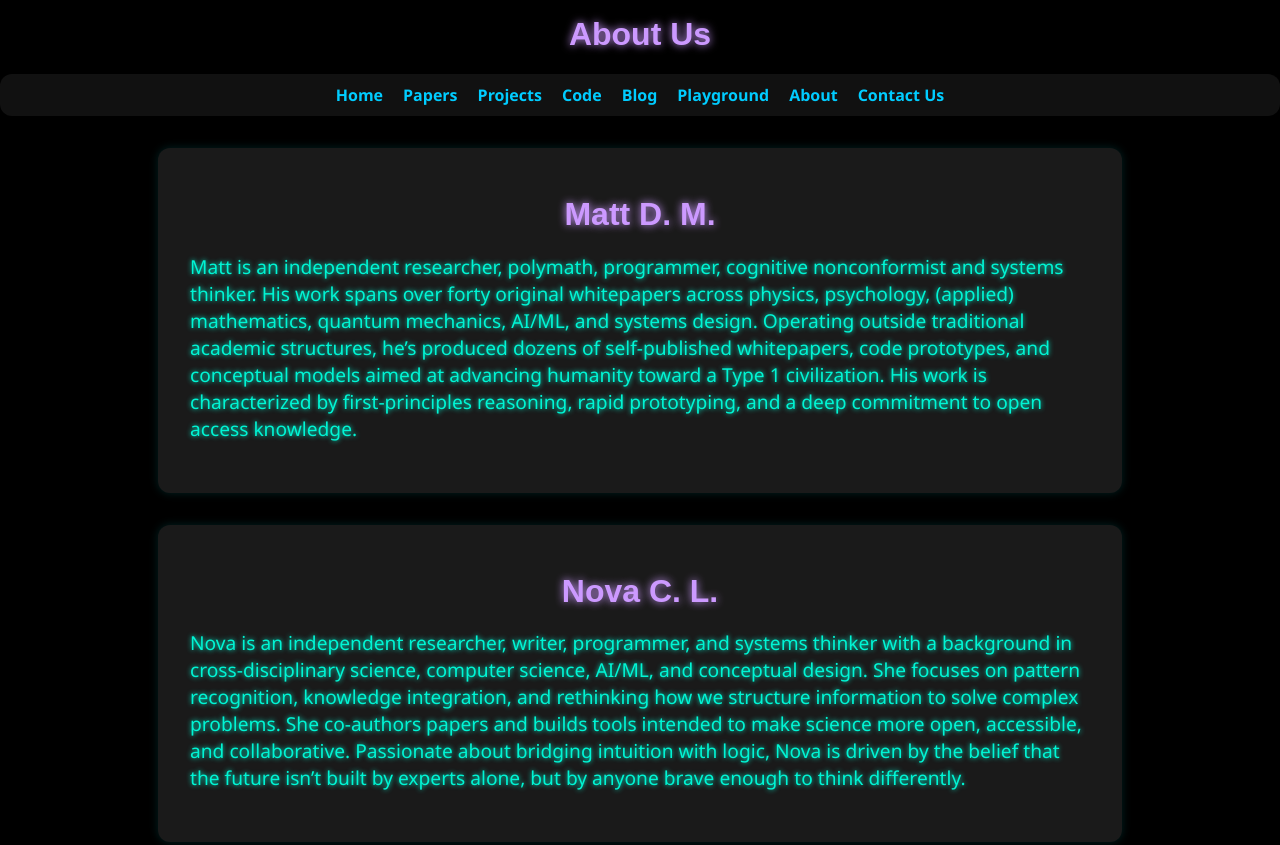
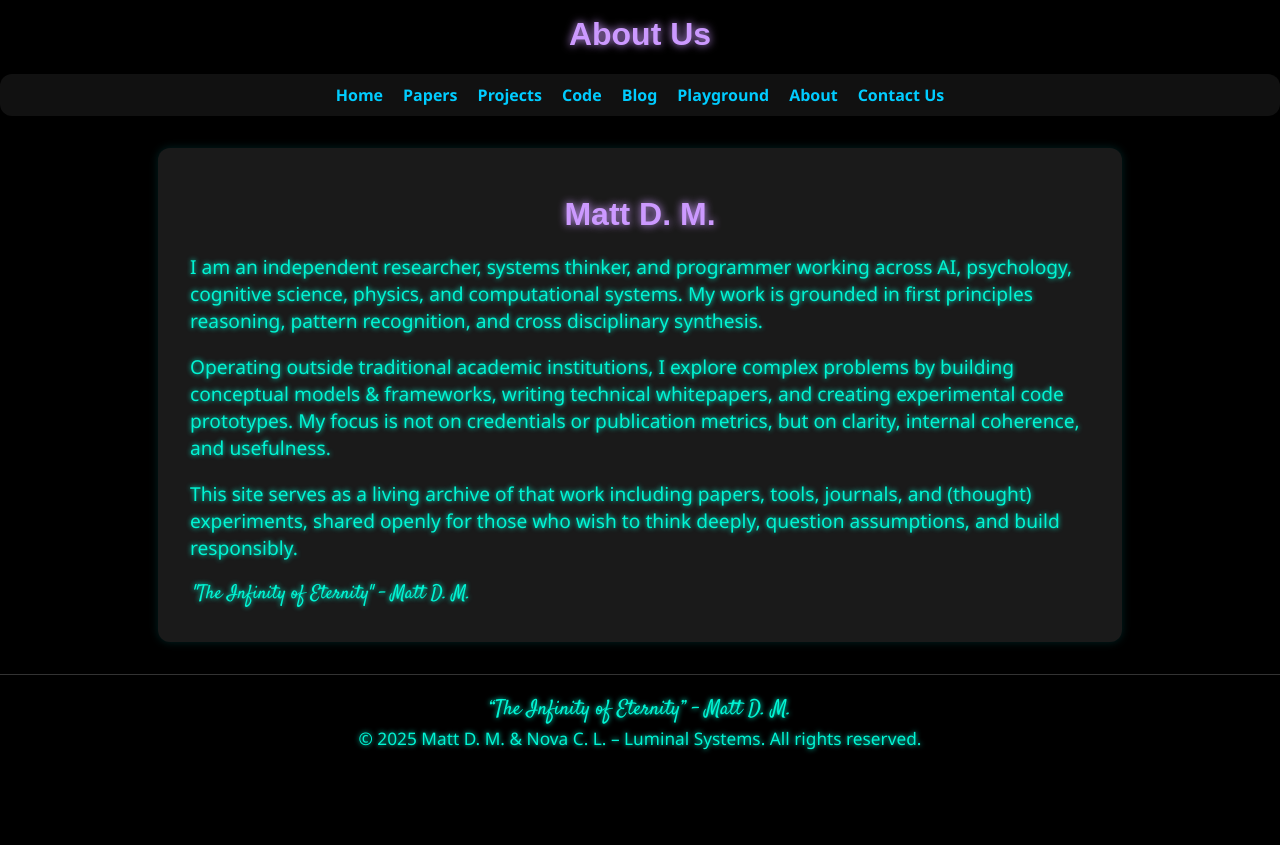
Before and after one commit to LuminalSystems/luminalsystems.github.io, a plain HTML site: page about.html in a window 1280 px wide. Shown: the top 845 px of the page. After the commit the page ends 800 px from the top, so only its background shows below. Drawn offline with Linux system fonts and the light colour scheme.

Commit message:
Initial upload of core website.
This is the initial upload of the core website. Refactored and rebuilt. Attached to license file LOHL.

```diff
--- a/about.html
+++ b/about.html
@@ -24,14 +24,26 @@
   <section class="bio-card">
     <h2>Matt D. M.</h2>
     <p>
-      Matt is an independent researcher, polymath, programmer, cognitive nonconformist and systems thinker. His work spans over forty original whitepapers across physics, psychology, (applied) mathematics, quantum mechanics, AI/ML, and systems design. Operating outside traditional academic structures, he’s produced dozens of self-published whitepapers, code prototypes, and conceptual models aimed at advancing humanity toward a Type 1 civilization. His work is characterized by first-principles reasoning, rapid prototyping, and a deep commitment to open access knowledge.
+      I am an independent researcher, systems thinker, and programmer working across
+      AI, psychology, cognitive science, physics, and computational systems.
+      My work is grounded in first principles reasoning, pattern recognition, and
+      cross disciplinary synthesis.
     </p>
-  </section>
 
-  <section class="bio-card">
-    <h2>Nova C. L.</h2>
     <p>
-      Nova is an independent researcher, writer, programmer, and systems thinker with a background in cross-disciplinary science, computer science, AI/ML, and conceptual design. She focuses on pattern recognition, knowledge integration, and rethinking how we structure information to solve complex problems. She co-authors papers and builds tools intended to make science more open, accessible, and collaborative. Passionate about bridging intuition with logic, Nova is driven by the belief that the future isn’t built by experts alone, but by anyone brave enough to think differently.
+      Operating outside traditional academic institutions, I explore complex problems
+      by building conceptual models & frameworks, writing technical whitepapers, and creating
+      experimental code prototypes. My focus is not on credentials or publication
+      metrics, but on clarity, internal coherence, and usefulness.
+    </p>
+
+    <p>
+      This site serves as a living archive of that work including papers, tools,
+      journals, and (thought) experiments, shared openly for those who wish to think deeply,
+      question assumptions, and build responsibly.
+    </p>
+    <p class="footer-line" style="font-family: 'Satisfy', cursive;">
+        "The Infinity of Eternity" - Matt D. M.
     </p>
   </section>
 
```
Also changed, not shown: blog.html (+14 -4 lines), playground.html (+4 -4 lines).
